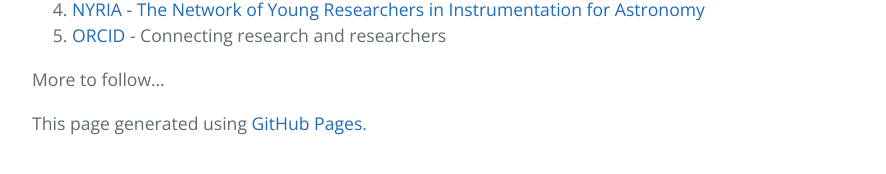
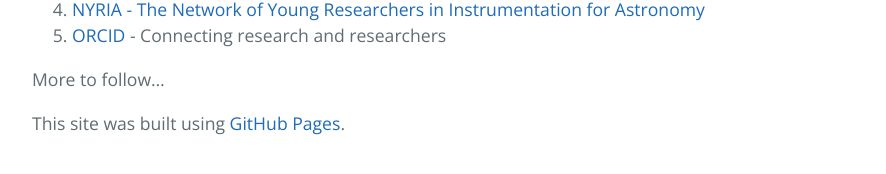
Before and after one commit to kalyanradhakrishnan/Astronomy-In-India, a Jekyll site: the page built from index.md, in a window 1280 px wide and 900 px high, scrolled down 1701 px. Shown: the part 714-888 px from the top of the window, without its empty margins (192-1078 px from the left). Built offline with Jekyll 4.4.1, drawn with Linux system fonts in a browser that asks for light colours.

Commit message:
Update index.md

```diff
--- a/index.md
+++ b/index.md
@@ -77,4 +77,4 @@
 More to follow...
 
 
-This page generated using [GitHub Pages](https://pages.github.com).
+This site was built using [GitHub Pages](https://pages.github.com).
```
